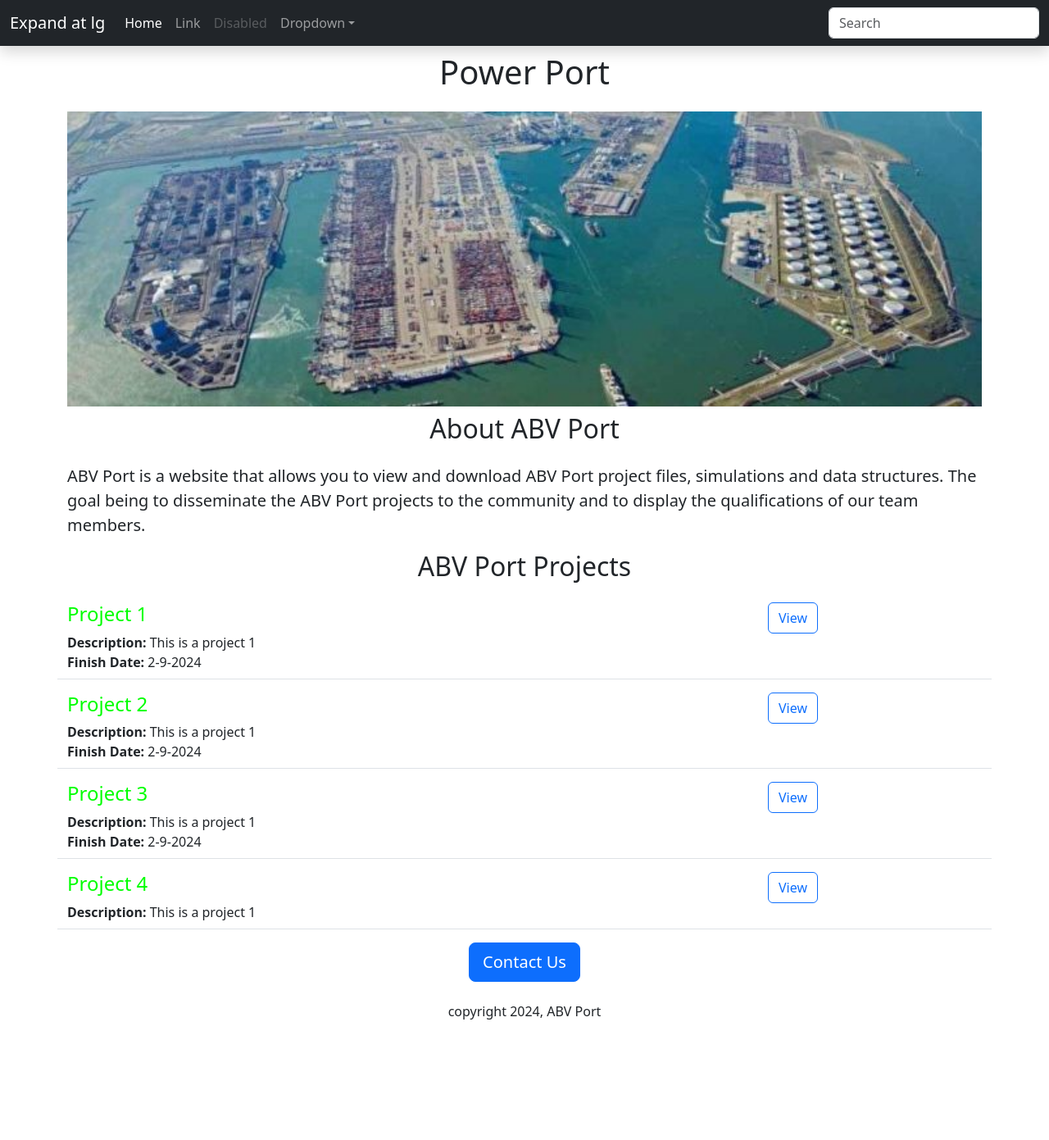
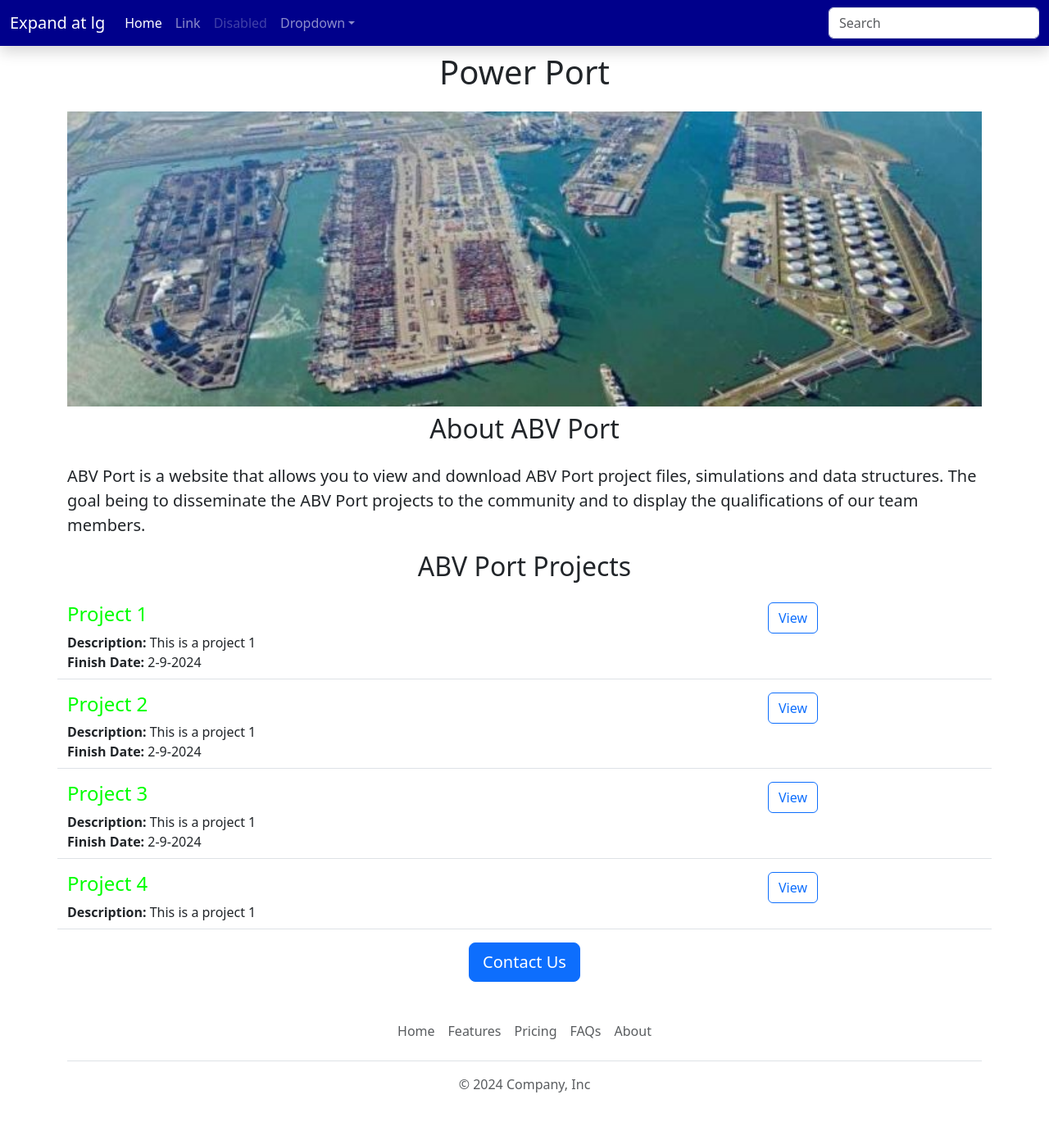
Before and after one commit to The-eulogyowl/website-portfolio, a Flask app: page / in a window 1280 px wide. Shown: the whole page at 82% size. Before the commit the page ends 1244 px from the top, so only its background shows below. Run offline with Flask 3, Linux system fonts and the light colour scheme.

Commit message:
added footer and updated navbar

```diff
--- /dev/null
+++ b/templates/footer.html
@@ -0,0 +1,12 @@
+<div class="container">
+  <footer class="py-3 my-4">
+    <ul class="nav justify-content-center border-bottom pb-3 mb-3">
+      <li class="nav-item"><a href="#" class="nav-link px-2 text-body-secondary">Home</a></li>
+      <li class="nav-item"><a href="#" class="nav-link px-2 text-body-secondary">Features</a></li>
+      <li class="nav-item"><a href="#" class="nav-link px-2 text-body-secondary">Pricing</a></li>
+      <li class="nav-item"><a href="#" class="nav-link px-2 text-body-secondary">FAQs</a></li>
+      <li class="nav-item"><a href="#" class="nav-link px-2 text-body-secondary">About</a></li>
+    </ul>
+    <p class="text-center text-body-secondary">&copy; 2024 Company, Inc</p>
+  </footer>
+</div>
--- a/templates/home.html
+++ b/templates/home.html
@@ -33,8 +33,6 @@
       <button class="btn btn-primary btn-lg">Contact Us</button>
       </div>
     </div>
-    <p class="text-center mt-4 ">
-      copyright 2024, ABV Port
-    </p>
+  {% include 'footer.html' %}
   </body>
 </html>
--- a/templates/nav.html
+++ b/templates/nav.html
@@ -1,4 +1,9 @@
-<nav class="navbar navbar-expand-lg navbar-dark bg-dark shadow sm fixed-top bg-primary" style="background-color: blue;" aria-label="Fifth navbar example">
+<style>
+  .bg-blue {
+    background-color: rgb(0,0,139) !important;
+  }
+</style>
+<nav class="navbar navbar-expand-lg navbar-dark bg-dark shadow sm fixed-top bg-blue" style="background-color: blue;" aria-label="Fifth navbar example">
   <div class="container-fluid">
     <a class="navbar-brand" href="#">Expand at lg</a>
     <button class="navbar-toggler" type="button" data-bs-toggle="collapse" data-bs-target="#navbarsExample05" aria-controls="navbarsExample05" aria-expanded="false" aria-label="Toggle navigation">
```
